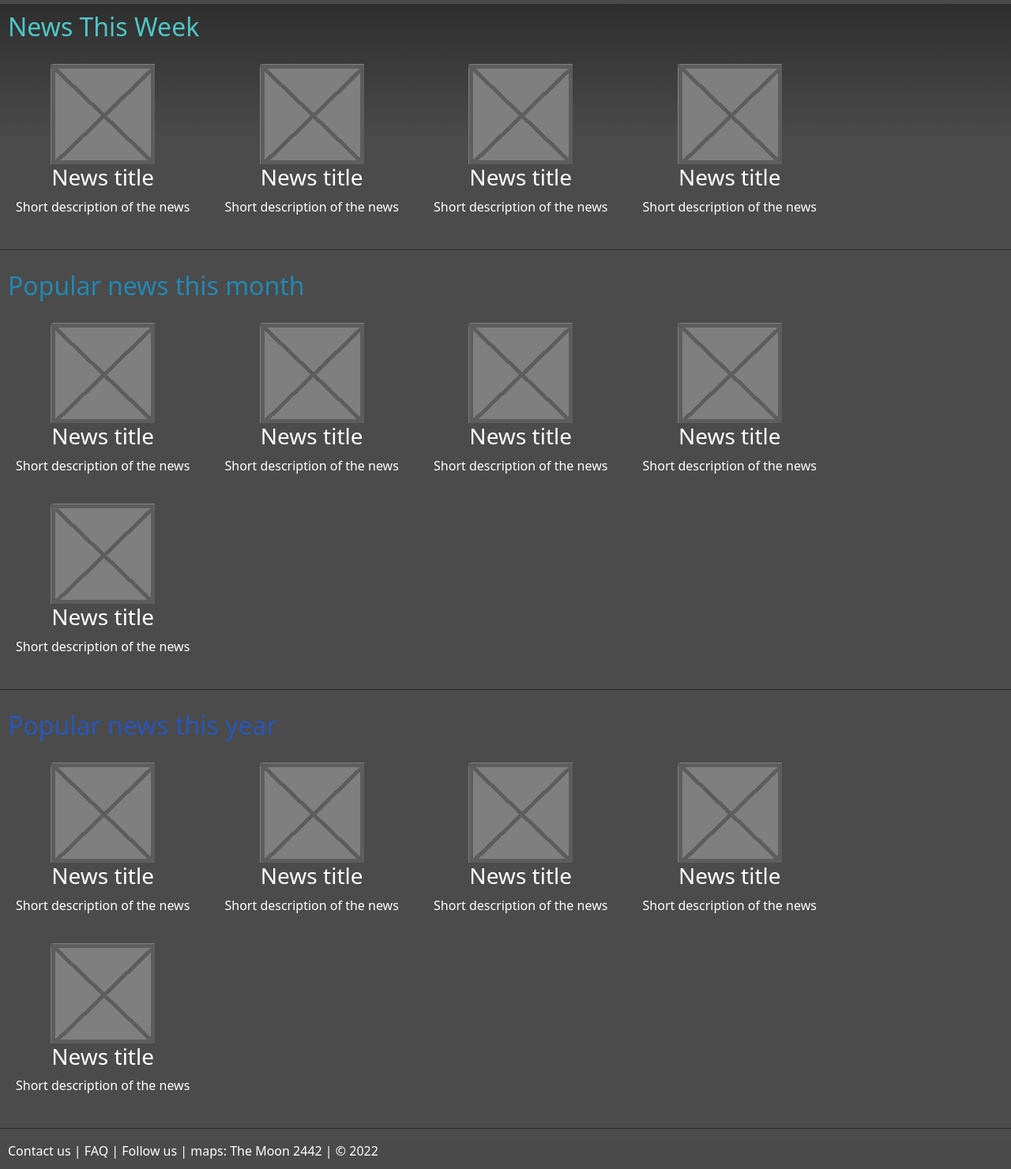
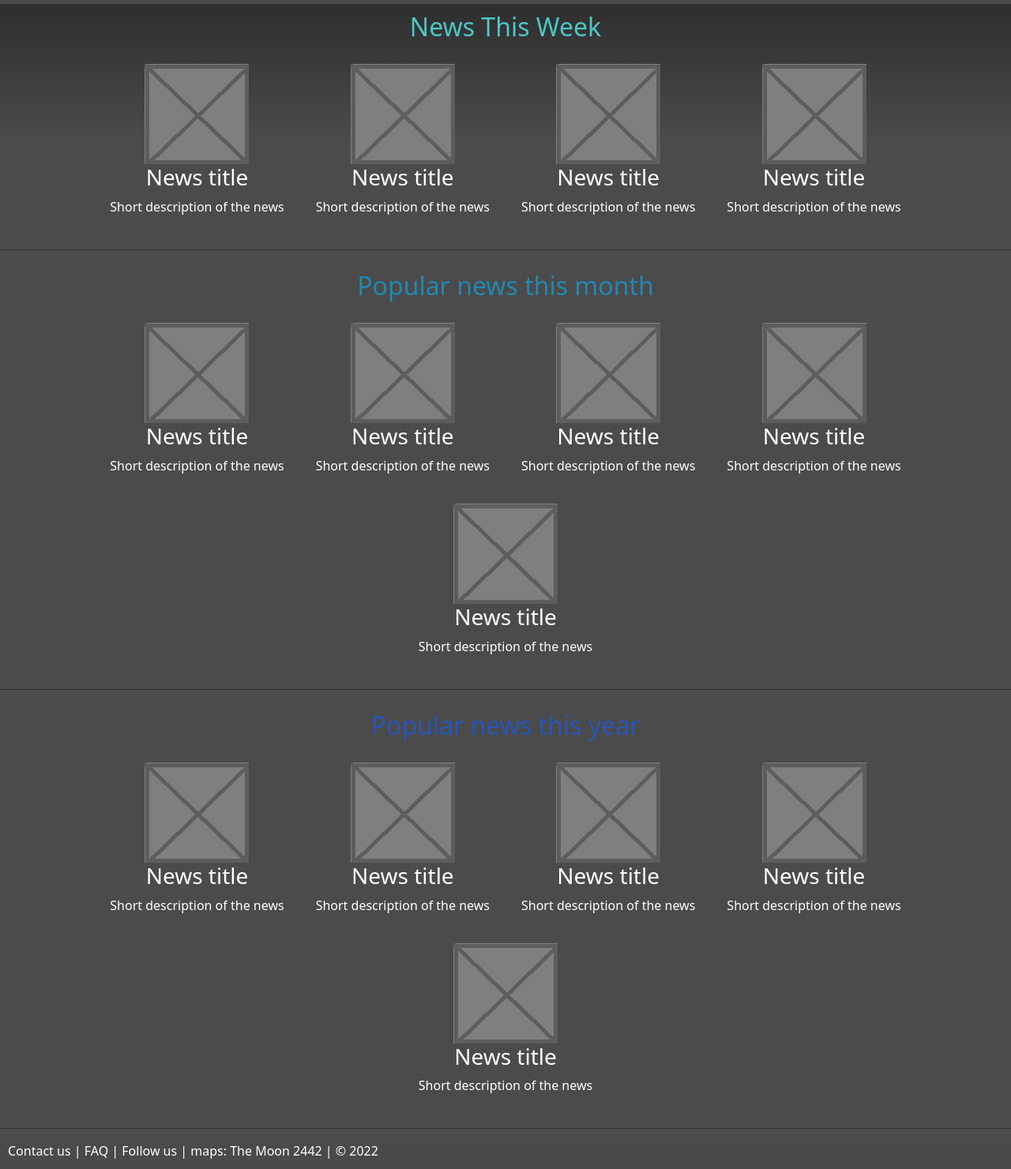
Before and after one commit to NicolasRojas09/webgamer_Rojas_Nicolas, a plain HTML site: page vistas/news.html in a window 1280 px wide. Shown: the part 161-1642 px from the top of the page at 79% size. Drawn offline with nearby package versions, Linux system fonts and the light colour scheme.

Commit message:
bootstrap5

```diff
--- a/estilos/styles.css
+++ b/estilos/styles.css
@@ -79,6 +79,10 @@ body{
     color: rgb(163, 104, 163);
     padding: 10px;
     border-bottom: solid black 2px;
+}
+.video{
+    width: 560px;
+    height: 315px;
 }
 .home{
     display: grid;
@@ -163,10 +167,12 @@ body{
 .newsWeek{                  /*news (inicio)*/
     color: rgb(79, 198, 198);
     padding: 10px;
+    text-align: center;
 }
 .newsMonth{
     color: rgb(34, 136, 177);
     padding: 10px;
+    text-align: center;
 }
 .news_1, .news_2, .news_3, .news_4{
     display: inline-block;
@@ -183,6 +189,7 @@ body{
 .newsYear{
     color: rgb(40, 86, 185);
     padding: 10px;
+    text-align: center;
 }
 .newsYear1, .newsYear2, .newsYear3, .newsYear4, .newsYear5{
     display: inline-block;
--- a/vistas/news.html
+++ b/vistas/news.html
@@ -43,7 +43,7 @@
     </header>
     <main>
         <h2 class="newsWeek">News This Week</h2>
-        <div>
+        <div class="d-flex flex-row justify-content-center flex-wrap">
             <div class="news_1">
                 <img src="../imagenes/news.png" alt="News">
                 <h3>News title</h3>
@@ -67,7 +67,7 @@
         </div>
         <hr class="border-3 opacity-75">
         <h2 class="newsMonth">Popular news this month</h2>
-        <div>
+        <div class="d-flex flex-row justify-content-center flex-wrap">
             <div class="newsMonth1">
                 <img src="../imagenes/news.png" alt="News">
                 <h3>News title</h3>
@@ -96,7 +96,7 @@
         </div>
         <hr class="border-3 opacity-75">
         <h2 class="newsYear">Popular news this year</h2>
-        <div>
+        <div class="d-flex flex-row justify-content-center flex-wrap">
             <div class="newsYear1">
                 <img src="../imagenes/news.png" alt="News">
                 <h3>News title</h3>
```
Also changed, not shown: index.html (+2 -2 lines).
